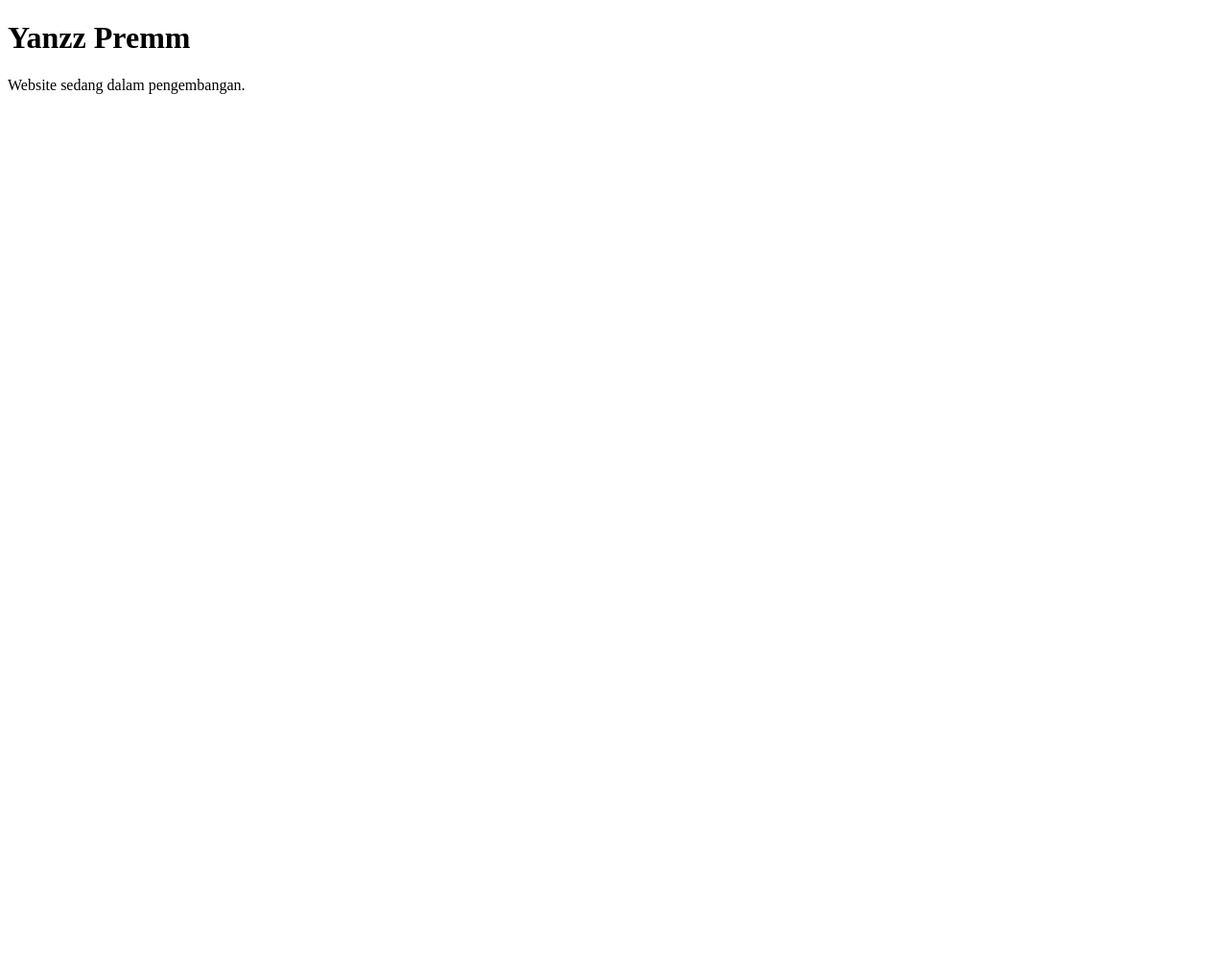
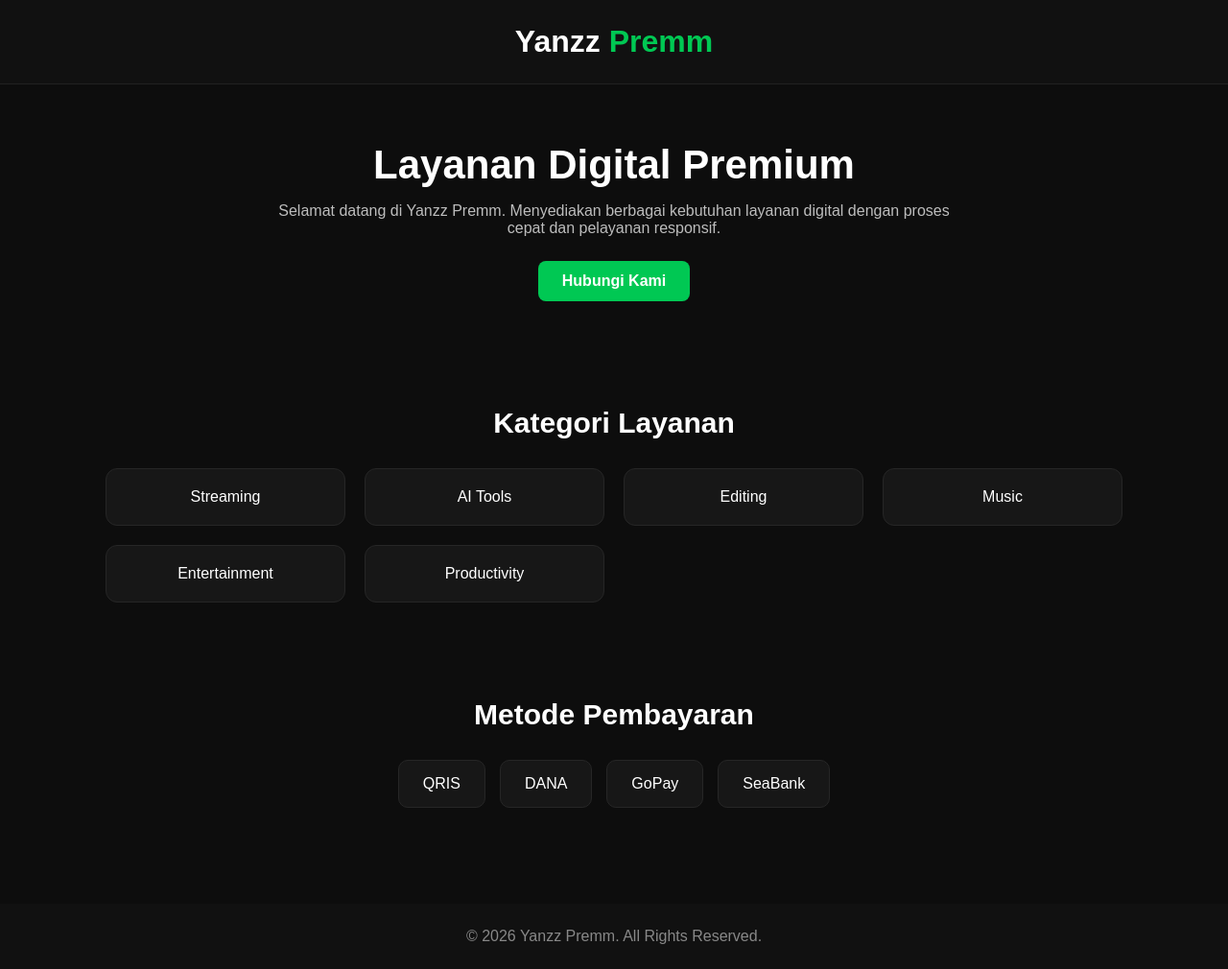
Before and after one commit to otnielzexxx-4444/Yanzz-Premm, a plain HTML site: page index.html in a window 1280 px wide. Shown: the whole page at 96% size. Before the commit the page ends 800 px from the top, so only its background shows below. Drawn offline with Linux system fonts and the light colour scheme.

Commit message:
Update index.html

```diff
--- a/index.html
+++ b/index.html
@@ -1,10 +1,161 @@
 <!DOCTYPE html>
-<html>
+<html lang="id">
 <head>
-    <title>Yanzz Premm</title>
+<meta charset="UTF-8">
+<meta name="viewport" content="width=device-width, initial-scale=1.0">
+<title>Yanzz Premm</title>
+
+<style>
+*{
+margin:0;
+padding:0;
+box-sizing:border-box;
+font-family:Arial,sans-serif;
+}
+
+body{
+background:#0d0d0d;
+color:white;
+}
+
+header{
+padding:25px;
+text-align:center;
+background:#111;
+border-bottom:1px solid #222;
+}
+
+.logo{
+font-size:32px;
+font-weight:bold;
+}
+
+.logo span{
+color:#00c853;
+}
+
+.hero{
+padding:60px 20px;
+text-align:center;
+}
+
+.hero h1{
+font-size:42px;
+margin-bottom:15px;
+}
+
+.hero p{
+color:#bdbdbd;
+max-width:700px;
+margin:auto;
+}
+
+.btn{
+display:inline-block;
+margin-top:25px;
+padding:12px 25px;
+background:#00c853;
+color:white;
+text-decoration:none;
+border-radius:8px;
+font-weight:bold;
+}
+
+.section{
+padding:50px 20px;
+max-width:1100px;
+margin:auto;
+}
+
+.title{
+text-align:center;
+margin-bottom:30px;
+font-size:30px;
+}
+
+.grid{
+display:grid;
+grid-template-columns:repeat(auto-fit,minmax(220px,1fr));
+gap:20px;
+}
+
+.card{
+background:#171717;
+padding:20px;
+border-radius:12px;
+border:1px solid #262626;
+text-align:center;
+}
+
+.payment{
+display:flex;
+justify-content:center;
+gap:15px;
+flex-wrap:wrap;
+}
+
+.pay{
+background:#171717;
+padding:15px 25px;
+border-radius:10px;
+border:1px solid #262626;
+}
+
+footer{
+padding:25px;
+text-align:center;
+background:#111;
+margin-top:50px;
+color:#888;
+}
+</style>
 </head>
+
 <body>
-    <h1>Yanzz Premm</h1>
-    <p>Website sedang dalam pengembangan.</p>
+
+<header>
+<div class="logo">Yanzz <span>Premm</span></div>
+</header>
+
+<section class="hero">
+<h1>Layanan Digital Premium</h1>
+<p>
+Selamat datang di Yanzz Premm.
+Menyediakan berbagai kebutuhan layanan digital dengan proses cepat dan pelayanan responsif.
+</p>
+
+<a href="#" class="btn">Hubungi Kami</a>
+</section>
+
+<section class="section">
+<h2 class="title">Kategori Layanan</h2>
+
+<div class="grid">
+<div class="card">Streaming</div>
+<div class="card">AI Tools</div>
+<div class="card">Editing</div>
+<div class="card">Music</div>
+<div class="card">Entertainment</div>
+<div class="card">Productivity</div>
+</div>
+
+</section>
+
+<section class="section">
+<h2 class="title">Metode Pembayaran</h2>
+
+<div class="payment">
+<div class="pay">QRIS</div>
+<div class="pay">DANA</div>
+<div class="pay">GoPay</div>
+<div class="pay">SeaBank</div>
+</div>
+
+</section>
+
+<footer>
+© 2026 Yanzz Premm. All Rights Reserved.
+</footer>
+
 </body>
 </html>
```
